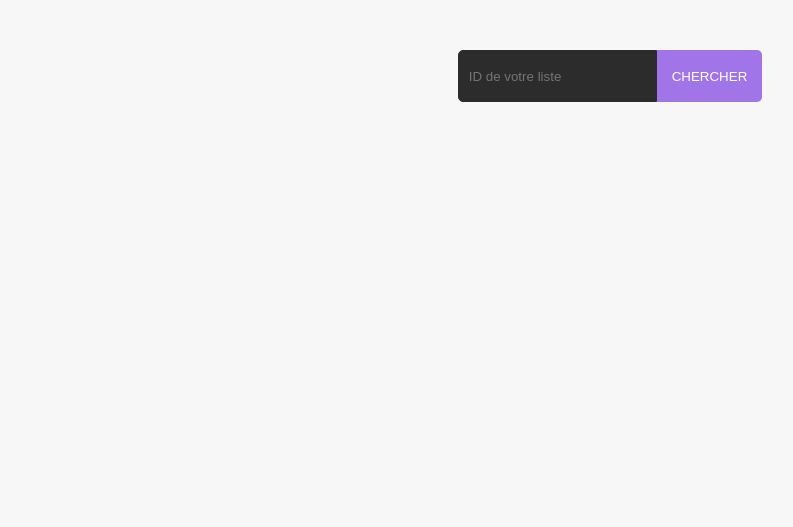
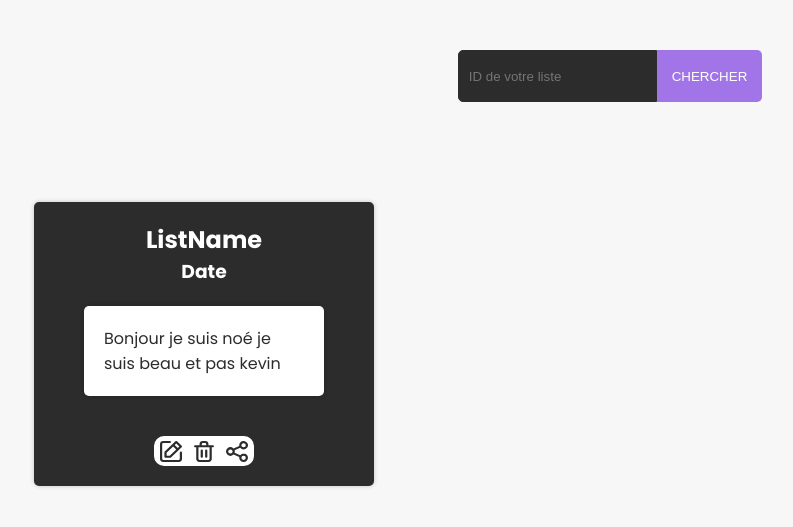
Before and after one commit to DUTAnnee2/myWishList, a PHP site: page /src/views/template.html in a window 1280 px wide. Shown: the part 139-666 px from the top of the page, without its empty margins (30-823 px from the left). Run offline with PHP 8.4, Linux system fonts and the light colour scheme.

Commit message:
Add displayed list graphical template

```diff
--- a/src/views/template.html
+++ b/src/views/template.html
@@ -24,6 +24,37 @@
                 <input type="submit" value="CHERCHER" class="form-submit">
             </form>
         </div>
+
+        <div class="card-container container-large">
+
+            <div class="card">
+                <h2>
+                    ListName
+                </h2>
+                <h3>
+                    Date
+                </h3>
+                <div class="card-description">
+                    <p>
+                        Bonjour je suis noé je suis beau et pas kevin
+                    </p>
+                </div>
+                <div class="card-interraction-btns">
+                    <a href="#" class="btn">
+                        <img src="../../web/icons/edit.svg" alt="edit icon">
+                    </a>
+                    <a href="#" class="btn">
+                        <img src="../../web/icons/delete.svg" alt="delete icon">
+                    </a>
+                    <a href="#" class="btn">
+                        <img src="../../web/icons/share.svg" alt="share icon">
+                    </a>
+
+                </div>
+            </div>
+
+        </div>
+
     </main>
 </body>
 </html>
--- a/web/css/main.css
+++ b/web/css/main.css
@@ -75,6 +75,62 @@ header nav .user-icon {
   border-radius: 0px 5px 5px 0px;
 }
 
+.card {
+  margin-top: 100px;
+  background-color: #2C2C2C;
+  max-width: 300px;
+  border-radius: 5px;
+  padding: 20px;
+  margin-bottom: 20px;
+  -webkit-box-shadow: 0px 0px 5px 0px rgba(0, 0, 0, 0.2);
+          box-shadow: 0px 0px 5px 0px rgba(0, 0, 0, 0.2);
+  display: -webkit-box;
+  display: -ms-flexbox;
+  display: flex;
+  -webkit-box-orient: vertical;
+  -webkit-box-direction: normal;
+      -ms-flex-direction: column;
+          flex-direction: column;
+  -webkit-box-align: center;
+      -ms-flex-align: center;
+          align-items: center;
+}
+
+.card-description {
+  margin-top: 20px;
+  background-color: #FFF;
+  max-width: 200px;
+  border-radius: 5px;
+  padding: 20px;
+  margin-bottom: 20px;
+  -webkit-box-shadow: 0px 0px 5px 0px rgba(0, 0, 0, 0.2);
+          box-shadow: 0px 0px 5px 0px rgba(0, 0, 0, 0.2);
+}
+
+.card-description p {
+  color: #2C2C2C;
+}
+
+.card-interraction-btns {
+  background-color: #FFF;
+  display: -webkit-box;
+  display: -ms-flexbox;
+  display: flex;
+  -webkit-box-orient: horizontal;
+  -webkit-box-direction: normal;
+      -ms-flex-direction: row;
+          flex-direction: row;
+  -ms-flex-pack: distribute;
+      justify-content: space-around;
+  -webkit-box-align: center;
+      -ms-flex-align: center;
+          align-items: center;
+  margin-top: 20px;
+  border-radius: 10px;
+  width: 100px;
+  height: 30px;
+}
+
 /* === GENERAL & RESET === */
 * {
   margin: 0;
@@ -126,4 +182,8 @@ body {
 .text-purple {
   color: #A175E8;
 }
+
+.text-base {
+  color: #2C2C2C;
+}
 /*# sourceMappingURL=main.css.map */
--- a/web/sass/_lists.scss
+++ b/web/sass/_lists.scss
@@ -30,3 +30,43 @@
         }
     }
 }
+
+.card {
+    margin-top: 100px;
+    background-color: $color-base;
+    max-width: 300px;
+    border-radius: 5px;
+    padding: 20px;
+    margin-bottom: 20px;
+    box-shadow: 0px 0px 5px 0px rgba(0, 0, 0, 0.2);
+
+    display: flex;
+    flex-direction: column;
+    align-items: center;
+}
+
+.card-description {
+    margin-top: 20px;
+    background-color: $color-white;
+    max-width: 200px;
+    border-radius: 5px;
+    padding: 20px;
+    margin-bottom: 20px;
+    box-shadow: 0px 0px 5px 0px rgba(0, 0, 0, 0.2);
+
+    p {
+        color: $color-base;
+    }
+}
+
+.card-interraction-btns {
+    background-color: $color-white;
+    display: flex;
+    flex-direction: row;
+    justify-content: space-around;
+    align-items: center;
+    margin-top: 20px;
+    border-radius: 10px;
+    width: 100px;
+    height: 30px;
+}
--- a/web/sass/main.scss
+++ b/web/sass/main.scss
@@ -66,3 +66,7 @@ body {
 .text-purple {
     color: $color-purple;
 }
+
+.text-base {
+    color: $color-base;
+}
```
Also changed, not shown: web/css/main.min.css (+1 -1 lines), web/icons/delete.svg (added), web/icons/edit.svg (added), web/icons/share.svg (added), 2 other files.
